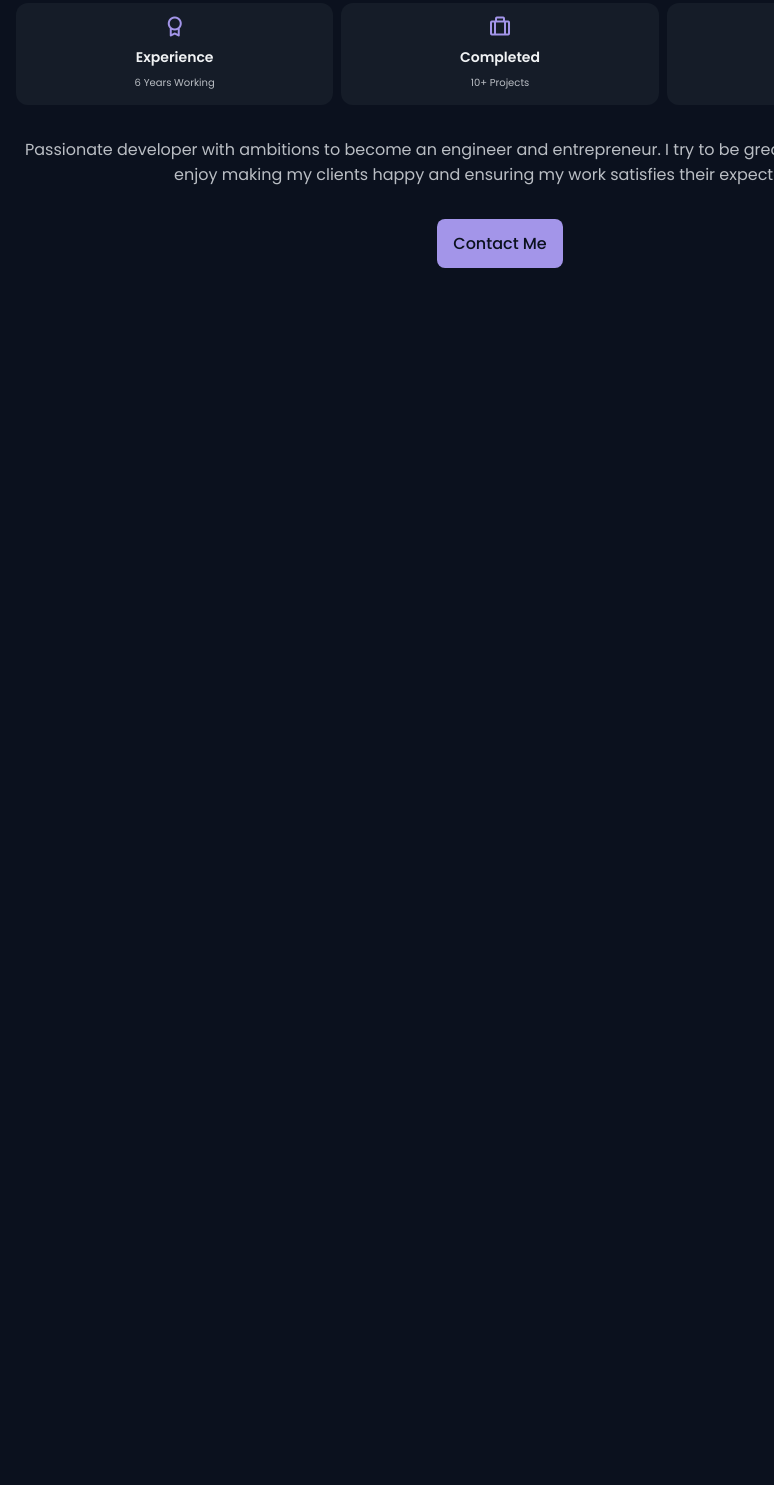
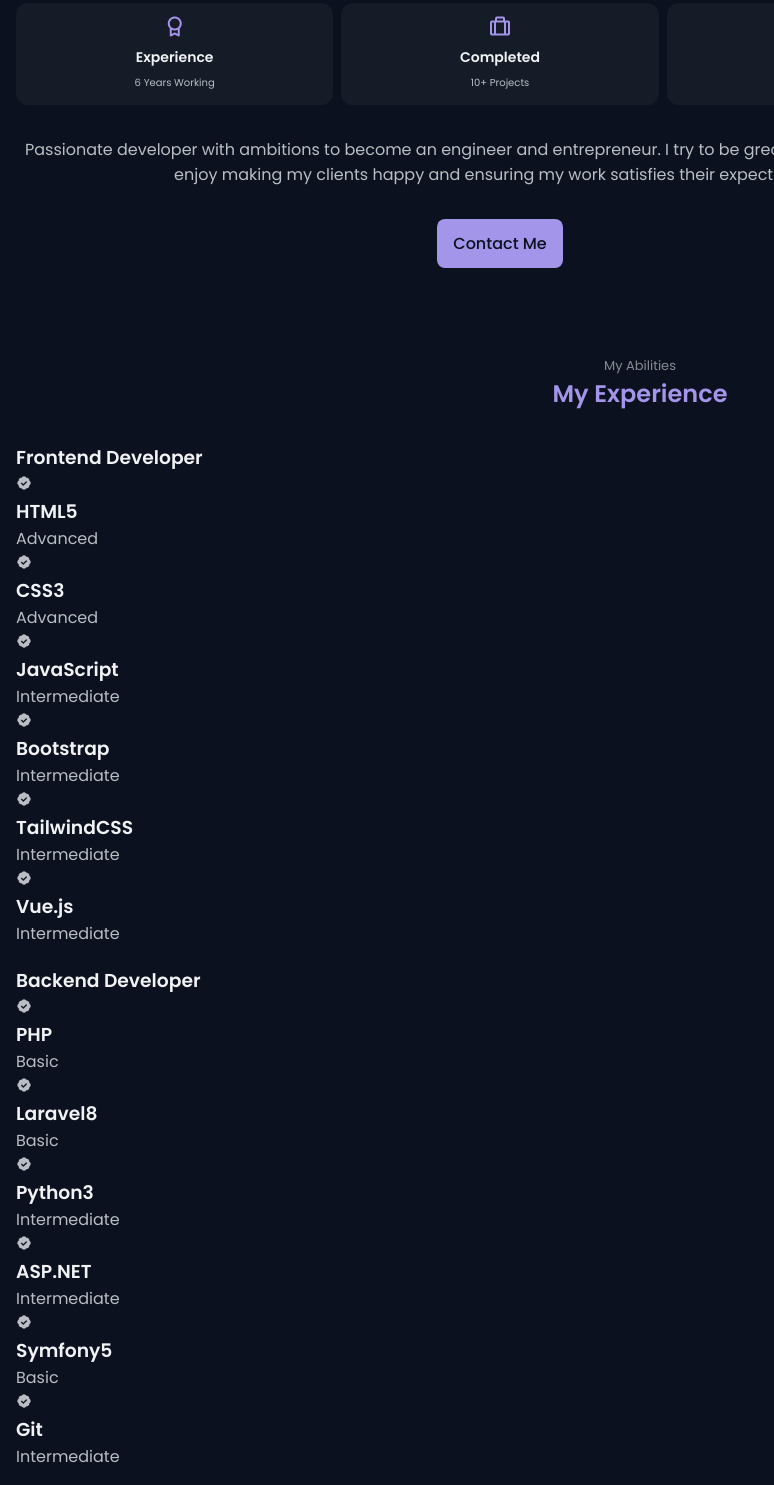
Before and after one commit to agnm01/PersonalPortfolio, a plain HTML site: page index.html in a window 1280 px wide. Shown: the part 1302-2787 px from the top of the page, without its empty margins (0-774 px from the left). Before the commit the page ends 1586 px from the top, so only its background shows below. Drawn offline with nearby package versions, Linux system fonts and the light colour scheme.

Commit message:
Added structure for skills section

```diff
--- a/index.html
+++ b/index.html
@@ -137,6 +137,142 @@
                 </div>
             </div>
         </section>
+
+        <!-- Skills -->
+        <section class="skills section" id="skills">
+            <span class="section-subtitle">My Abilities</span>
+            <h2 class="section-title">My Experience</h2>
+
+            <div class="skills-container container grid">
+                <div class="skills-content">
+                    <h3 class="skills-title">Frontend Developer</h3>
+
+                    <div class="skills-box">
+                        <div class="skills-group">
+                            <div class="skills-data">
+                                <i class="bx bxs-badge-check"></i>
+
+                                <div>
+                                    <h3 class="skills-name">HTML5</h3>
+                                    <span class="skills-level">Advanced</span>
+                                </div>
+                            </div>
+
+                            <div class="skills-data">
+                                <i class="bx bxs-badge-check"></i>
+
+                                <div>
+                                    <h3 class="skills-name">CSS3</h3>
+                                    <span class="skills-level">Advanced</span>
+                                </div>
+                            </div>
+
+                            <div class="skills-data">
+                                <i class="bx bxs-badge-check"></i>
+
+                                <div>
+                                    <h3 class="skills-name">JavaScript</h3>
+                                    <span class="skills-level">Intermediate</span>
+                                </div>
+                            </div>
+                        </div>
+
+                        <div class="skills-group">
+                            <div class="skills-data">
+                                <i class="bx bxs-badge-check"></i>
+
+                                <div>
+                                    <h3 class="skills-name">Bootstrap</h3>
+                                    <span class="skills-level">Intermediate</span>
+                                </div>
+                            </div>
+
+                            <div class="skills-data">
+                                <i class="bx bxs-badge-check"></i>
+
+                                <div>
+                                    <h3 class="skills-name">TailwindCSS</h3>
+                                    <span class="skills-level">Intermediate</span>
+                                </div>
+                            </div>
+
+                            <div class="skills-data">
+                                <i class="bx bxs-badge-check"></i>
+
+                                <div>
+                                    <h3 class="skills-name">Vue.js</h3>
+                                    <span class="skills-level">Intermediate</span>
+                                </div>
+                            </div>
+                        </div>
+                    </div>
+                </div>
+
+                <div class="skills-content">
+                    <h3 class="skills-title">Backend Developer</h3>
+
+                    <div class="skills-box">
+                        <div class="skills-group">
+                            <div class="skills-data">
+                                <i class="bx bxs-badge-check"></i>
+
+                                <div>
+                                    <h3 class="skills-name">PHP</h3>
+                                    <span class="skills-level">Basic</span>
+                                </div>
+                            </div>
+
+                            <div class="skills-data">
+                                <i class="bx bxs-badge-check"></i>
+
+                                <div>
+                                    <h3 class="skills-name">Laravel8</h3>
+                                    <span class="skills-level">Basic</span>
+                                </div>
+                            </div>
+
+                            <div class="skills-data">
+                                <i class="bx bxs-badge-check"></i>
+
+                                <div>
+                                    <h3 class="skills-name">Python3</h3>
+                                    <span class="skills-level">Intermediate</span>
+                                </div>
+                            </div>
+                        </div>
+
+                        <div class="skills-group">
+                            <div class="skills-data">
+                                <i class="bx bxs-badge-check"></i>
+
+                                <div>
+                                    <h3 class="skills-name">ASP.NET</h3>
+                                    <span class="skills-level">Intermediate</span>
+                                </div>
+                            </div>
+
+                            <div class="skills-data">
+                                <i class="bx bxs-badge-check"></i>
+
+                                <div>
+                                    <h3 class="skills-name">Symfony5</h3>
+                                    <span class="skills-level">Basic</span>
+                                </div>
+                            </div>
+
+                            <div class="skills-data">
+                                <i class="bx bxs-badge-check"></i>
+
+                                <div>
+                                    <h3 class="skills-name">Git</h3>
+                                    <span class="skills-level">Intermediate</span>
+                                </div>
+                            </div>
+                        </div>
+                    </div>
+                </div>
+            </div>
+        </section>
     </main>
 </body>
 
```
